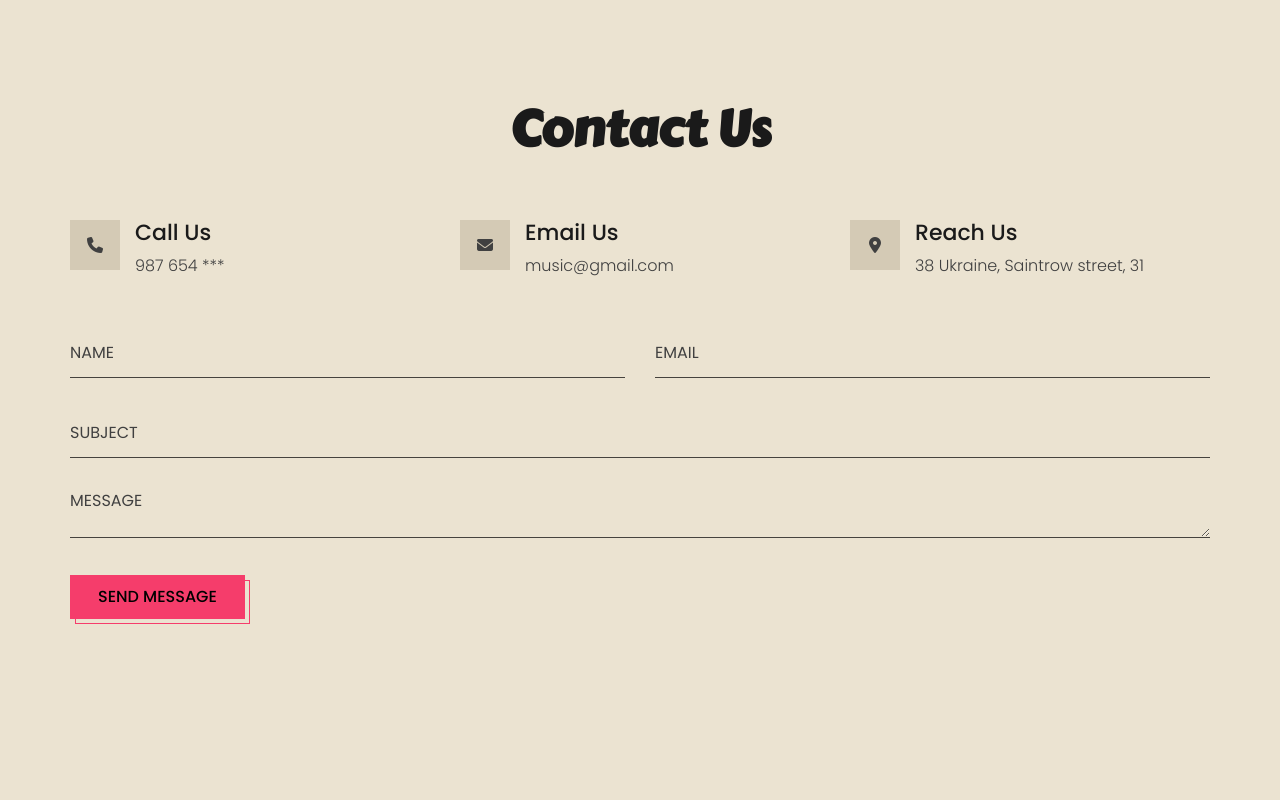
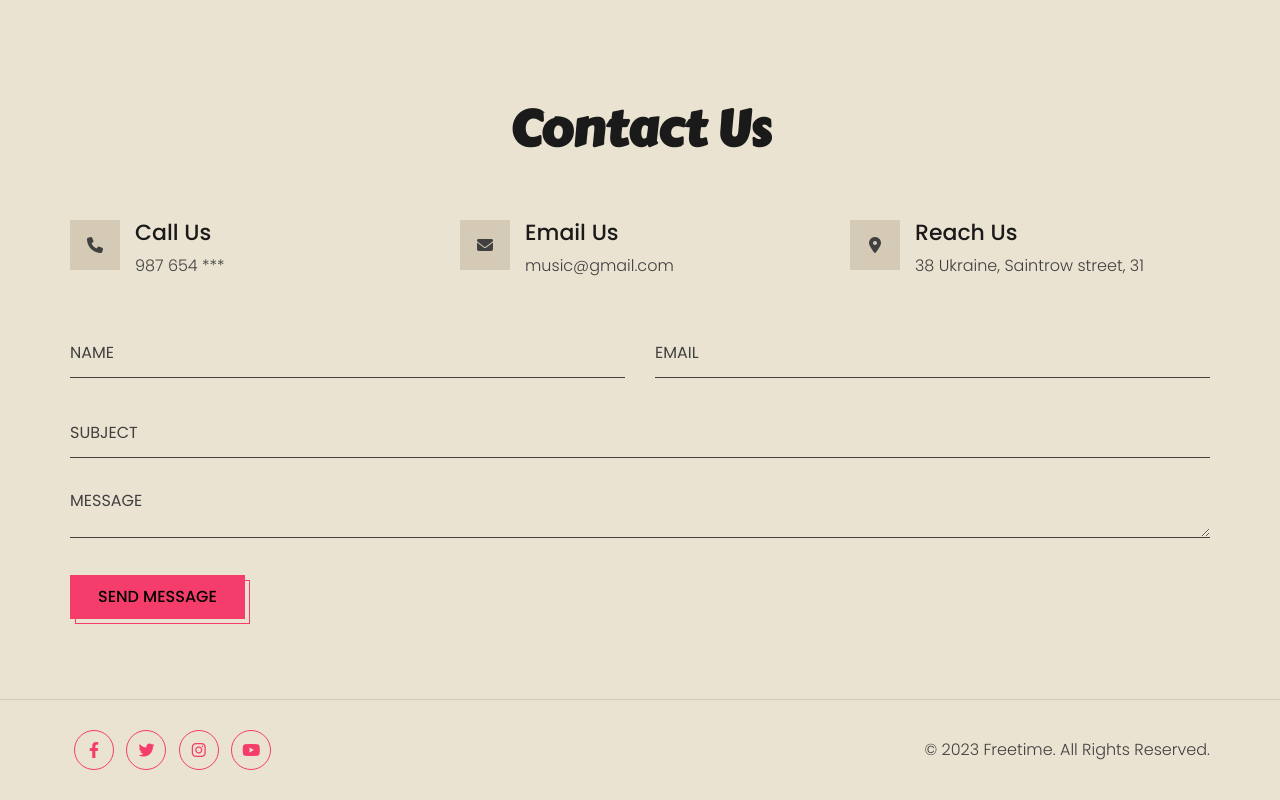
Before and after one commit to freetimezp/js-services-08-music, a plain HTML site: page index.html in a window 1280 px wide. Shown: the part 4532-5332 px from the top of the page. Before the commit the page ends 5231 px from the top, so only its background shows below. Drawn offline with Linux system fonts and the light colour scheme.

Commit message:
10. js-services-08-music. Footer.

```diff
--- a/css/style.css
+++ b/css/style.css
@@ -579,3 +579,33 @@ button {
   resize: none;
 }
 /* # footer */
+.footer {
+  border-top: 1px solid var(--border-dark);
+  padding: 15px 0;
+}
+
+.footer-container {
+  display: flex;
+  flex-wrap: wrap;
+  justify-content: space-between;
+  align-items: center;
+}
+.footer-social {
+  margin: 15px 15px 15px 0;
+}
+.footer-social a {
+  height: 40px;
+  width: 40px;
+  border: 1px solid var(--main-color);
+  display: inline-flex;
+  align-items: center;
+  justify-content: center;
+  margin: 0 4px;
+  border-radius: 50%;
+  transition: all 0.3s ease;
+  color: var(--main-color);
+}
+.footer-social a:hover {
+  background-color: var(--main-color);
+  color: #fff;
+}
--- a/index.html
+++ b/index.html
@@ -345,6 +345,22 @@
       </section>
       <!-- contact end -->
 
+      <!-- footer -->
+      <footer class="footer">
+         <div class="footer-container container">
+            <div class="footer-social">
+               <a href=""><i class="fab fa-facebook-f"></i></a>
+               <a href=""><i class="fab fa-twitter"></i></a>
+               <a href=""><i class="fab fa-instagram"></i></a>
+               <a href=""><i class="fab fa-youtube"></i></a>
+            </div>
+            <div class="footer-copyright">
+               &copy; 2023 Freetime. All Rights Reserved.
+            </div>
+         </div>
+      </footer>
+      <!-- footer end -->
+
    </div>
 
 
```
